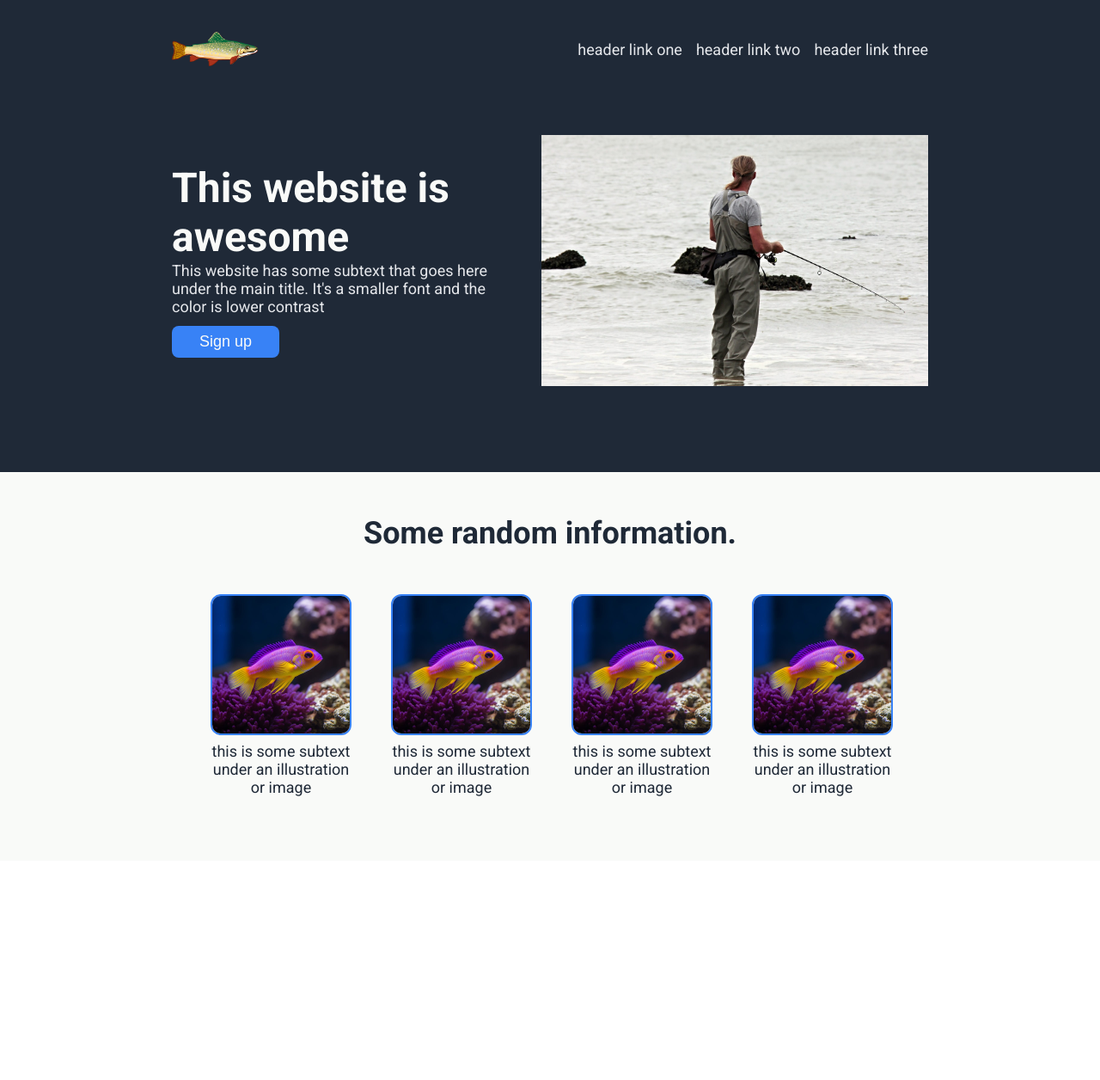
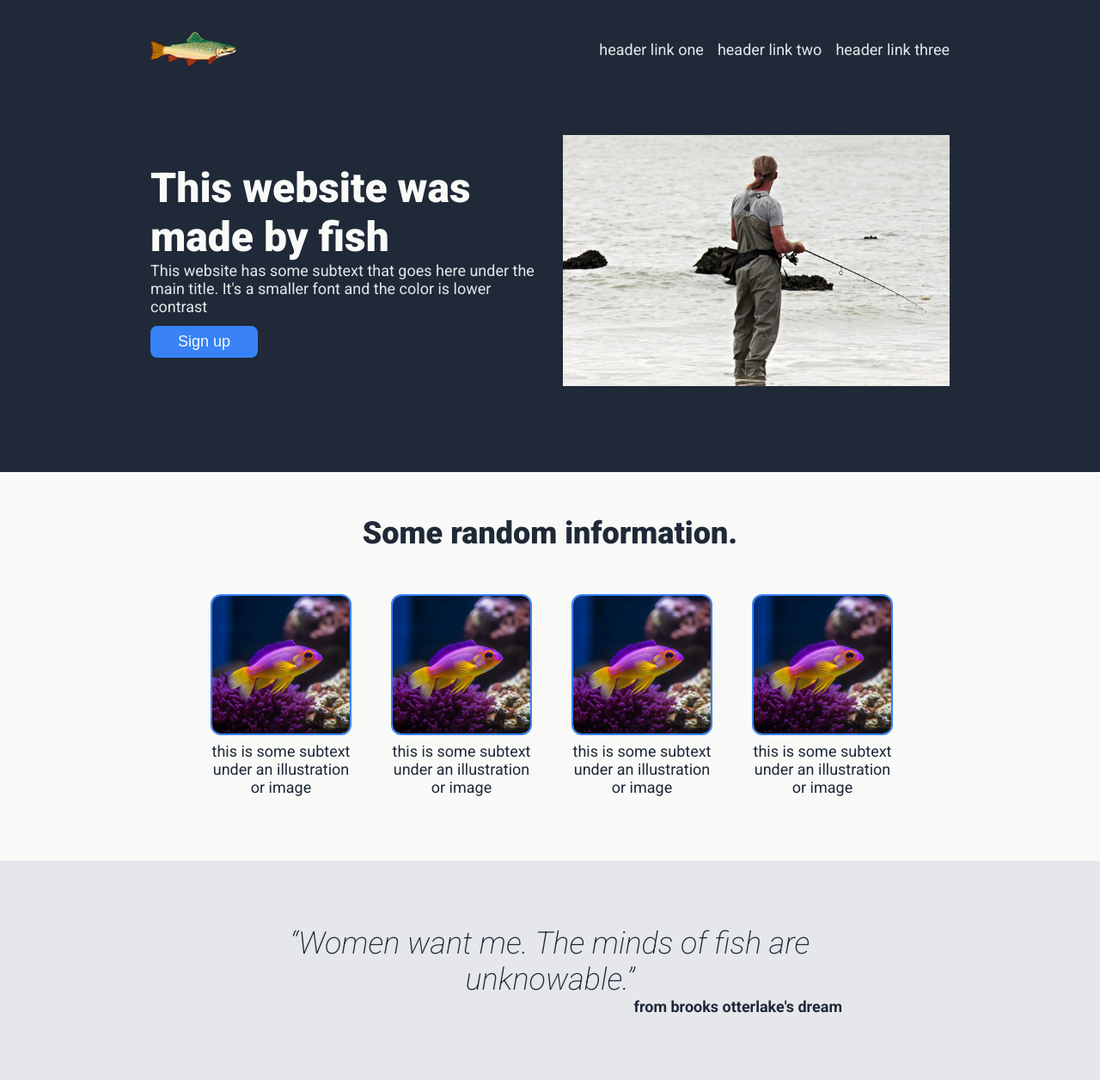
Before and after one commit to lseaton/odin-landing-page, a plain HTML site: page index.html in a window 1280 px wide. Shown: the whole page at 86% size. Before the commit the page ends 1001 px from the top, so only its background shows below. Drawn offline with Linux system fonts and the light colour scheme.

Commit message:
Add quote section and make minor other edits

```diff
--- a/index.html
+++ b/index.html
@@ -18,7 +18,7 @@
 			</div>
 			<div class="top-content">
 				<div class="top-description">
-					<h1>This website is awesome</h1>
+					<h1>This website was made by fish</h1>
 					<p>
 						This website has some subtext that goes here under the main title.
 						It's a smaller font and the color is lower contrast
@@ -49,5 +49,11 @@
 				</div>
 			</div>
 		</div>
+		<div class="third-container">
+			<p id="quote">
+				&ldquo;Women want me. The minds of fish are unknowable.&rdquo;
+			</p>
+			<p id="attribution">from brooks otterlake's dream</p>
+		</div>
 	</body>
 </html>
--- a/style.css
+++ b/style.css
@@ -1,4 +1,12 @@
-@import url("https://fonts.googleapis.com/css2?family=Roboto:wght@400;700&display=swap");
+@import url("https://fonts.googleapis.com/css2?family=Roboto:ital,wght@0,100..900;1,100..900&display=swap");
+
+/*Variables to make it easier to change colors*/
+:root {
+	--off-white: #f9faf8;
+	--light-gray: #e5e7eb;
+	--dark-navy: #1f2937;
+	--blue: #3882f6;
+}
 
 body {
 	height: 100vh;
@@ -18,7 +26,7 @@ ul {
 
 a,
 p {
-	color: #e5e7eb;
+	color: var(--light-gray);
 	text-decoration: none;
 	font-size: 18px;
 }
@@ -26,12 +34,12 @@ p {
 a:hover,
 button,
 h1 {
-	color: #f9faf8;
+	color: var(--off-white);
 }
 
 h2,
 .second-container p {
-	color: #1f2937;
+	color: var(--dark-navy);
 }
 
 h1 {
@@ -52,7 +60,7 @@ p {
 }
 
 button {
-	background-color: #3882f6;
+	background-color: var(--blue);
 	padding: 8px 32px 8px 32px;
 	border: none;
 	border-radius: 8px;
@@ -61,8 +69,8 @@ button {
 }
 
 .first-container {
-	background-color: #1f2937;
-	padding: 32px 200px 100px 200px; /*In order: top right bottom left*/
+	background-color: var(--dark-navy);
+	padding: 32px 175px 100px 175px; /*In order: top right bottom left*/
 }
 
 .header {
@@ -84,14 +92,14 @@ button {
 }
 
 .second-container {
-	background-color: #f9faf8;
+	background-color: var(--off-white);
 	padding: 50px 0px 75px 0px;
 }
 
 .info-cards img {
 	border-radius: 12px;
 	border-style: solid;
-	border-color: #3882f6;
+	border-color: var(--blue);
 	border-width: 2px;
 }
 
@@ -111,3 +119,22 @@ button {
 	width: 160px;
 	text-align: center;
 }
+
+.third-container {
+	background-color: var(--light-gray);
+	padding: 75px 300px 75px 300px;
+}
+
+#quote {
+	color: var(--dark-navy);
+	font-size: 36px;
+	font-style: italic;
+	font-weight: 200;
+	text-align: center;
+}
+
+#attribution {
+	color: var(--dark-navy);
+	font-weight: 700;
+	text-align: right;
+}
```
